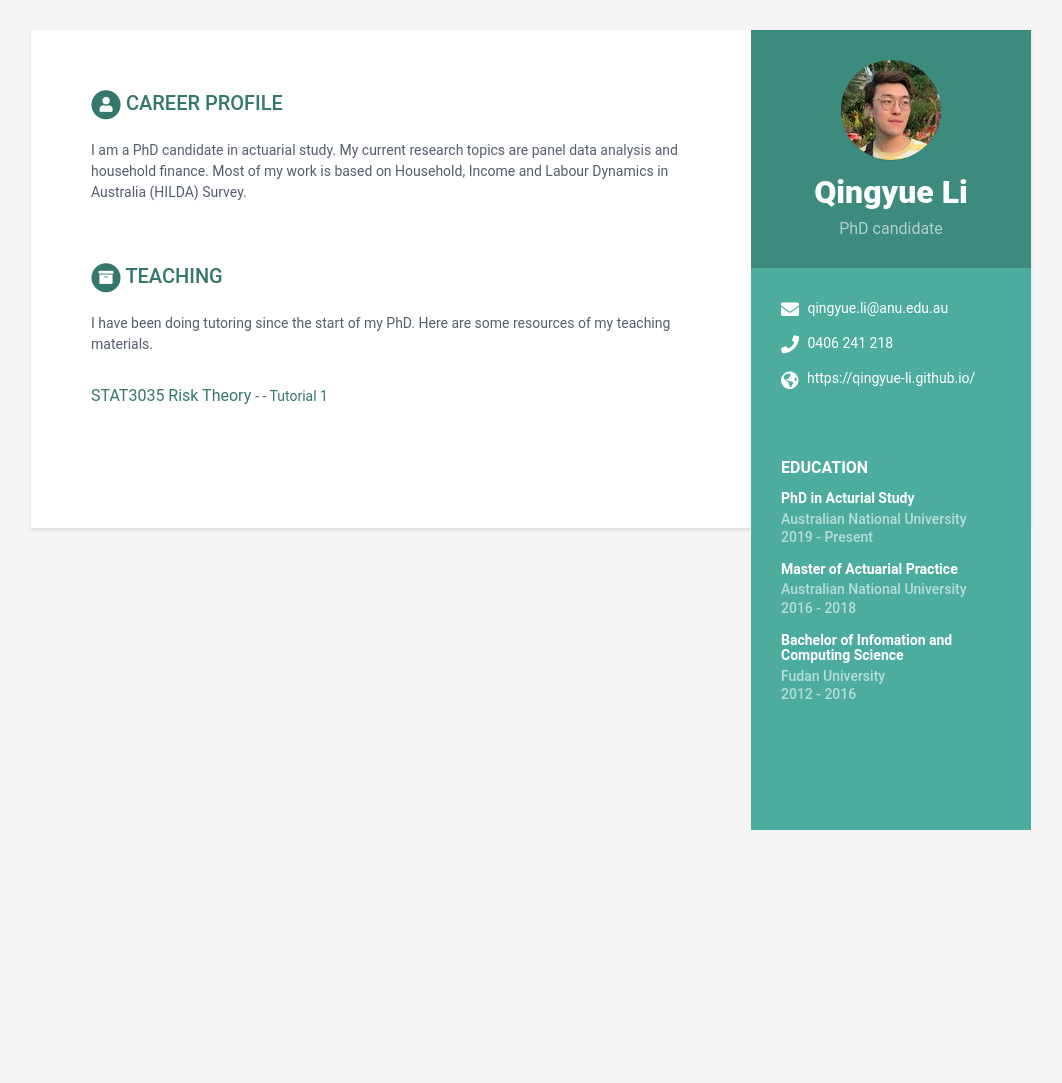
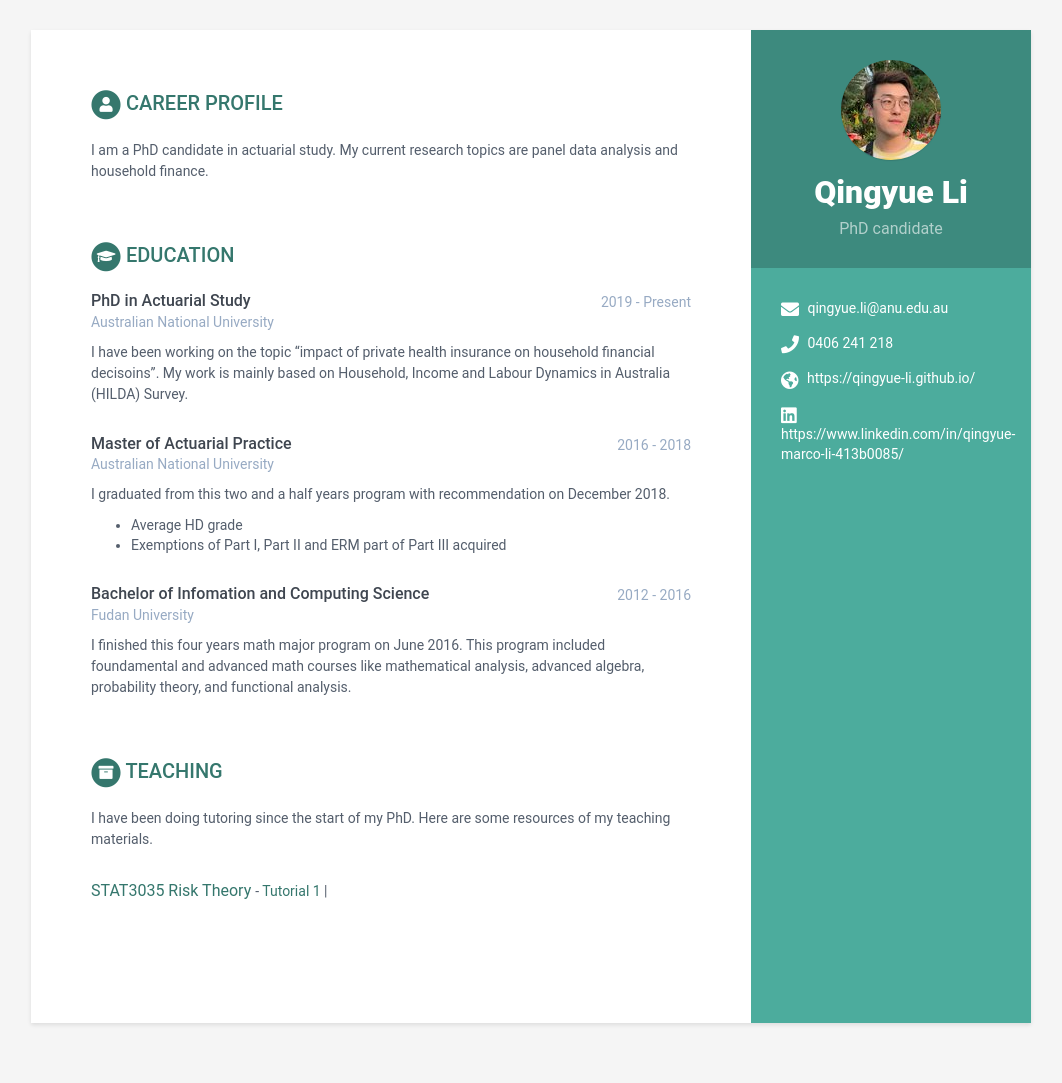
Before and after one commit to qingyue-li/qingyue-li.github.io, a Jekyll site: the page built from index.html, in a window 1280 px wide. Shown: the whole page, without its empty margins (109-1171 px from the left). Built offline with Jekyll 4.4.1, drawn with Linux system fonts in a browser that asks for light colours; before the commit the page ends 900 px from its top, so only the background shows below that.

Commit message:
Update data.yml

```diff
--- a/_data/data.yml
+++ b/_data/data.yml
@@ -4,7 +4,7 @@
 
 sidebar:
     about: False # set to False or comment line if you want to remove the "how to use?" in the sidebar
-    education: True # set to False if you want education in main section instead of in sidebar
+    education: False # set to False if you want education in main section instead of in sidebar
 
     # Profile information
     name: Qingyue Li
@@ -15,7 +15,7 @@ sidebar:
     email: qingyue.li@anu.edu.au
     phone: 0406 241 218
     website: https://qingyue-li.github.io/
-    linkedin:
+    linkedin: https://www.linkedin.com/in/qingyue-marco-li-413b0085/
     github:
     gitlab:
     bitbucket:
@@ -27,41 +27,27 @@ sidebar:
 career-profile:
     title: Career Profile
     summary: |
-      I am a PhD candidate in actuarial study. My current research topics are panel data analysis and household finance. Most of my work is based on Household, Income and Labour Dynamics in Australia (HILDA) Survey.
+      I am a PhD candidate in actuarial study. My current research topics are panel data analysis and household finance.
 education:
-    - degree: PhD in Acturial Study
+    - degree: PhD in Actuarial Study
       university: Australian National University
       time: 2019 - Present
       details: |
-        Describe your study here lorem ipsum dolor sit amet, consectetuer
-        adipiscing elit. Aenean commodo ligula eget dolor. Aenean massa. Cum
-        sociis natoque penatibus et magnis dis parturient montes, nascetur
-        ridiculus mus. Donec quam felis, ultricies nec, pellentesque eu,
-        pretium quis, sem.
-          - Bullet point
-          - Bullet point
+        I have been working on the topic "impact of private health insurance on household financial decisoins".
+        My work is mainly based on Household, Income and Labour Dynamics in Australia (HILDA) Survey.
     - degree: Master of Actuarial Practice
       university: Australian National University
       time: 2016 - 2018
       details: |
-        Describe your study here lorem ipsum dolor sit amet, consectetuer
-        adipiscing elit. Aenean commodo ligula eget dolor. Aenean massa. Cum
-        sociis natoque penatibus et magnis dis parturient montes, nascetur
-        ridiculus mus. Donec quam felis, ultricies nec, pellentesque eu,
-        pretium quis, sem.
-          - Bullet point
-          - Bullet point
+        I graduated from this two and a half years program with recommendation on December 2018.
+          - Average HD grade
+          - Exemptions of Part I, Part II and ERM part of Part III acquired
     - degree: Bachelor of Infomation and Computing Science
       university: Fudan University
       time: 2012 - 2016
       details: |
-        Describe your study here lorem ipsum dolor sit amet, consectetuer
-        adipiscing elit. Aenean commodo ligula eget dolor. Aenean massa. Cum
-        sociis natoque penatibus et magnis dis parturient montes, nascetur
-        ridiculus mus. Donec quam felis, ultricies nec, pellentesque eu,
-        pretium quis, sem.
-          - Bullet point
-          - Bullet point
+        I finished this four years math major program on June 2016. This program included foundamental and advanced math courses
+        like mathematical analysis, advanced algebra, probability theory, and functional analysis.
 #experiences:
 #    - role: Research Asistant
 #      time: 2019 - Present
@@ -78,7 +64,7 @@ projects:
       - title: STAT3035 Risk Theory
         link: "https://programsandcourses.anu.edu.au/course/STAT3035"
         tagline: |
-          - <a href="qingyue-li.github.io/assets/Risk%20Theory%20Tutorial%201.pdf" target="_blank">Tutorial 1</a>
+          <a href="qingyue-li.github.io/assets/Risk%20Theory%20Tutorial%201.pdf" target="_blank">Tutorial 1</a> |
 
 
 
```
